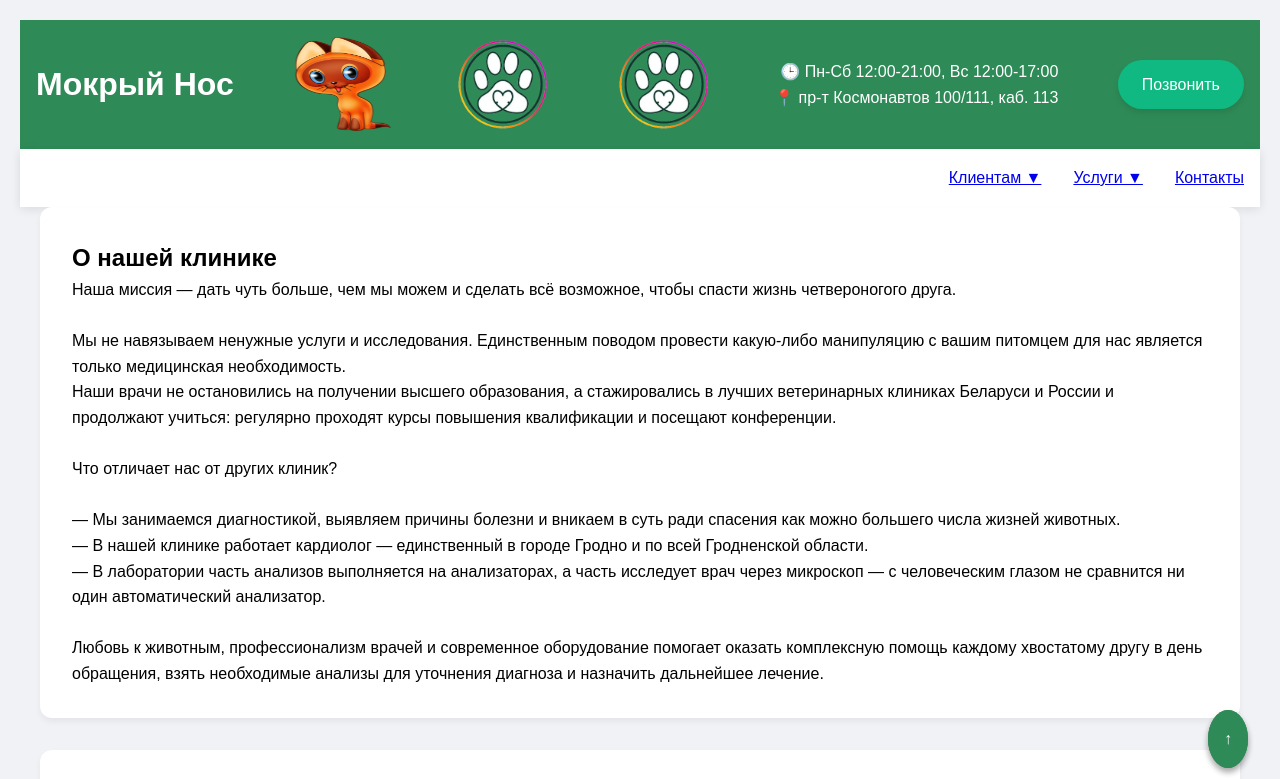
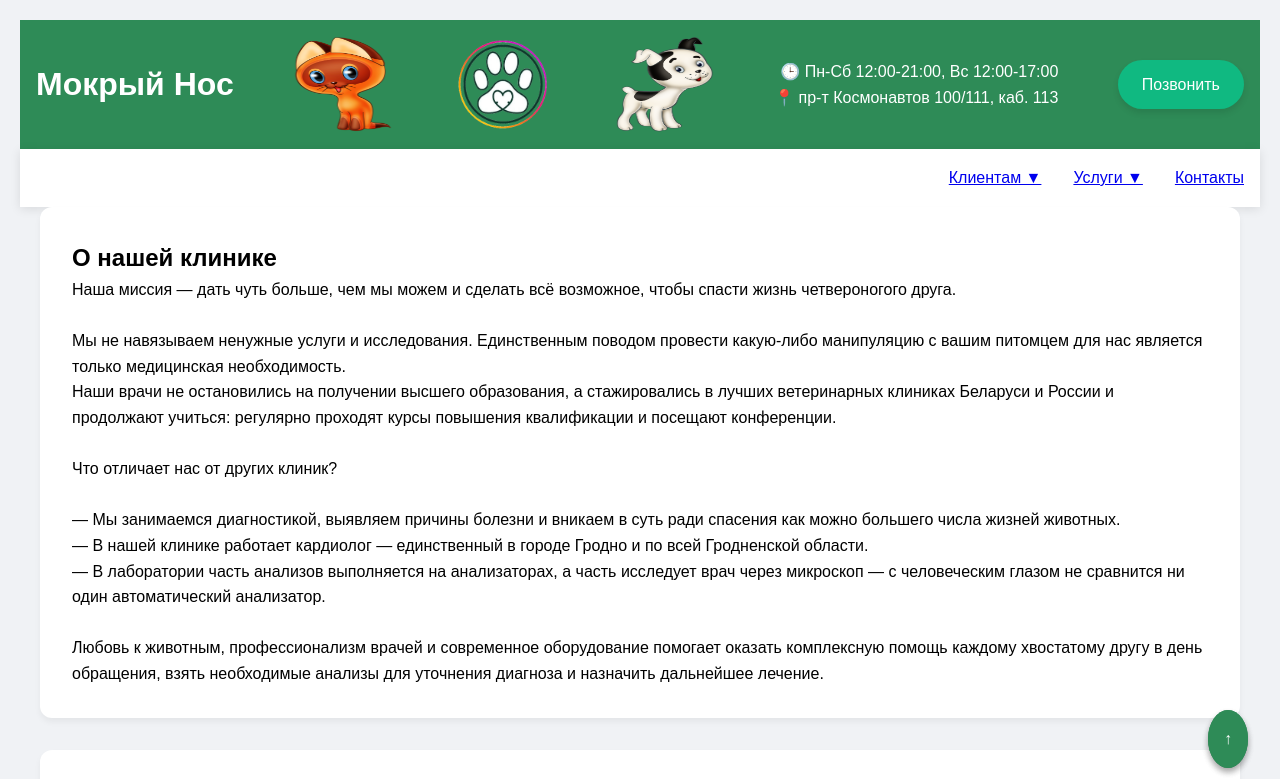
Before and after one commit to AnastasiaTomashevich/anastasiatomashevich.github.io, a plain HTML site: page index.html in a window 1280 px wide. Shown: the top 779 px of the page. Drawn offline with Linux system fonts and the light colour scheme.

Commit message:
Update index.html

```diff
--- a/index.html
+++ b/index.html
@@ -167,7 +167,7 @@
   </div>
 <img src="cat.png" width="101" height="97" alt=""/>
   <img src="logo.gif" width="101" height="97" alt=""/>
-	<img src="logo.gif" width="101" height="97" alt=""/>
+	<img src="dog.png" width="101" height="97" alt=""/>
         <div class="contact-info">
             <p>🕒 Пн-Сб 12:00-21:00, Вс 12:00-17:00</p>
             <p>📍 пр-т Космонавтов 100/111, каб. 113</p>
```
